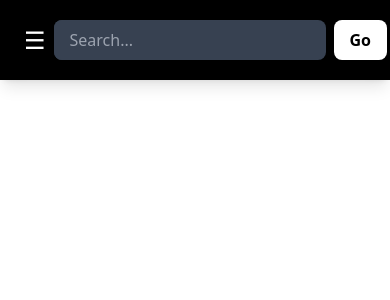
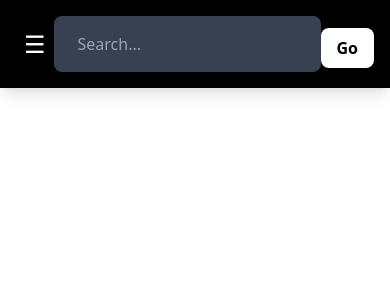
Before and after one commit to AshuRaj7/MovieApp, a React (Create React App) app: page /home in a window 390 px wide. Shown: the top 300 px of the page. Built offline with nearby package versions, Linux system fonts and the light colour scheme.

Commit message:
go button-responsive

```diff
--- a/src/component/header.js
+++ b/src/component/header.js
@@ -11,19 +11,19 @@ const Header = ({ toggleSidebar }) => {
         ☰
       </button>
 
-      {/* Centered Search Bar with Go Button */}
-      <div className="flex-grow flex justify-center">
-        <div className="flex items-center bg-gray-700 rounded-lg overflow-hidden">
+      {/* Responsive Centered Search Bar with Go Button */}
+      <div className="flex-grow flex justify-center items-center">
+        <div className="flex flex-col sm:flex-row items-center bg-gray-700 rounded-lg overflow-hidden p-2 sm:p-0">
           <input
             type="search"
             placeholder="Search..."
-            className="bg-gray-700 text-white placeholder-gray-400 px-4 py-2 mr-4 focus:outline-none w-64"
+            className="bg-gray-700 text-white placeholder-gray-400 px-4 py-2 focus:outline-none w-full sm:w-64"
           />
 
+
         </div>
-
         <button
-            className="text-black font-bold bg-white ml-2 px-4 py-2 rounded-lg hover:bg-green-400 transition duration-300 ease-in-out"
+            className="text-black font-bold bg-white mt-2 sm:mt-0 sm:ml-2 px-4 py-2 rounded-lg hover:bg-green-400 transition duration-300 ease-in-out"
             style={{ fontSize: 16 }}
           >
             Go
```
